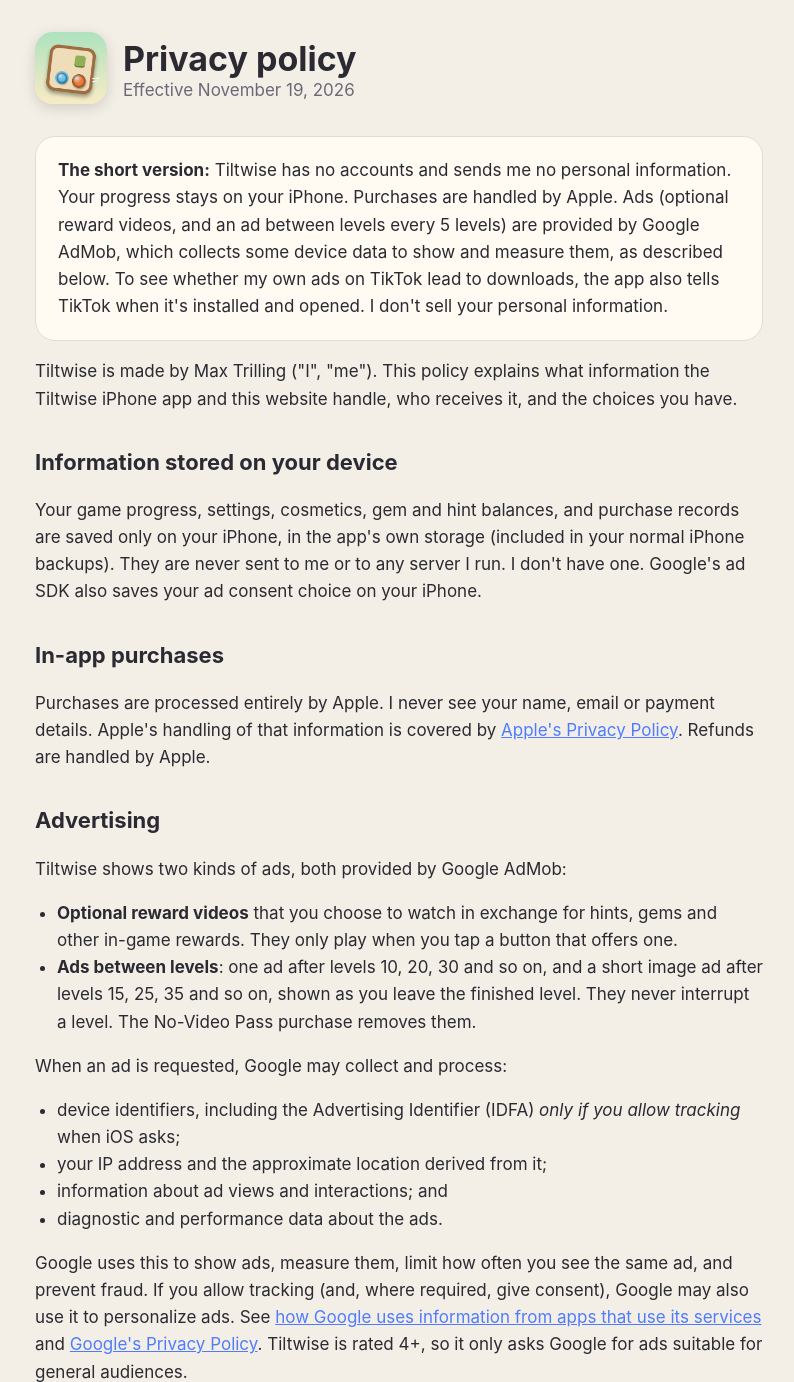
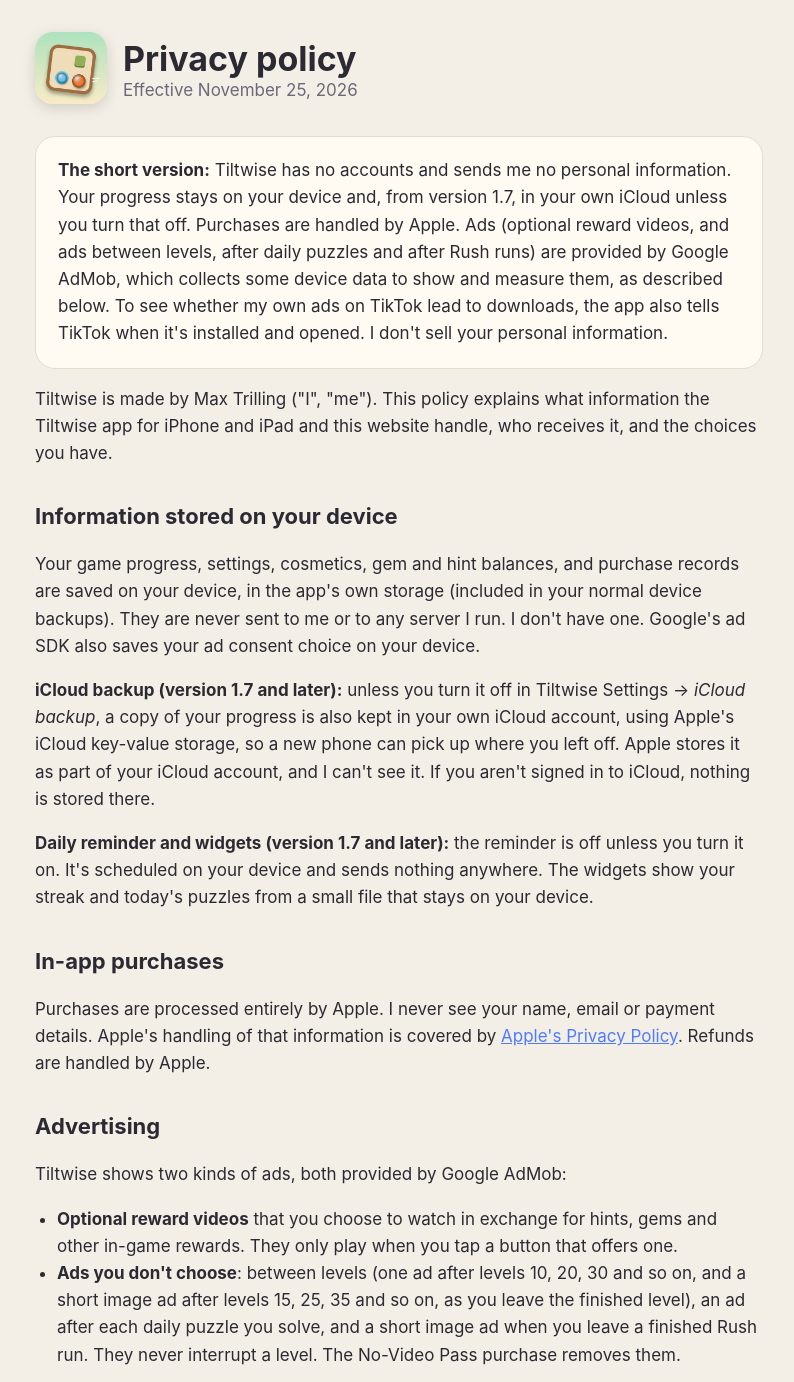
Before and after one commit to tiltwisegame/tiltwisegame.github.io, a plain HTML site: page privacy.html in a window 1280 px wide. Shown: the top 1382 px of the page, without its empty margins (241-1035 px from the left). Drawn offline with Linux system fonts and the light colour scheme.

Commit message:
Privacy policy: ads after daily puzzles and Rush, iCloud backup from 1.7

```diff
--- a/privacy.html
+++ b/privacy.html
@@ -11,17 +11,19 @@
 <main>
   <header>
     <a href="index.html"><img src="icon.png" alt="Tiltwise app icon"></a>
-    <div><h1>Privacy policy</h1><div class="muted">Effective November 19, 2026</div></div>
+    <div><h1>Privacy policy</h1><div class="muted">Effective November 25, 2026</div></div>
   </header>
 
   <div class="card">
-    <strong>The short version:</strong> Tiltwise has no accounts and sends me no personal information. Your progress stays on your iPhone. Purchases are handled by Apple. Ads (optional reward videos, and an ad between levels every 5 levels) are provided by Google AdMob, which collects some device data to show and measure them, as described below. To see whether my own ads on TikTok lead to downloads, the app also tells TikTok when it's installed and opened. I don't sell your personal information.
+    <strong>The short version:</strong> Tiltwise has no accounts and sends me no personal information. Your progress stays on your device and, from version 1.7, in your own iCloud unless you turn that off. Purchases are handled by Apple. Ads (optional reward videos, and ads between levels, after daily puzzles and after Rush runs) are provided by Google AdMob, which collects some device data to show and measure them, as described below. To see whether my own ads on TikTok lead to downloads, the app also tells TikTok when it's installed and opened. I don't sell your personal information.
   </div>
 
-  <p>Tiltwise is made by Max Trilling ("I", "me"). This policy explains what information the Tiltwise iPhone app and this website handle, who receives it, and the choices you have.</p>
+  <p>Tiltwise is made by Max Trilling ("I", "me"). This policy explains what information the Tiltwise app for iPhone and iPad and this website handle, who receives it, and the choices you have.</p>
 
   <h2>Information stored on your device</h2>
-  <p>Your game progress, settings, cosmetics, gem and hint balances, and purchase records are saved only on your iPhone, in the app's own storage (included in your normal iPhone backups). They are never sent to me or to any server I run. I don't have one. Google's ad SDK also saves your ad consent choice on your iPhone.</p>
+  <p>Your game progress, settings, cosmetics, gem and hint balances, and purchase records are saved on your device, in the app's own storage (included in your normal device backups). They are never sent to me or to any server I run. I don't have one. Google's ad SDK also saves your ad consent choice on your device.</p>
+  <p><strong>iCloud backup (version 1.7 and later):</strong> unless you turn it off in Tiltwise Settings → <em>iCloud backup</em>, a copy of your progress is also kept in your own iCloud account, using Apple's iCloud key-value storage, so a new phone can pick up where you left off. Apple stores it as part of your iCloud account, and I can't see it. If you aren't signed in to iCloud, nothing is stored there.</p>
+  <p><strong>Daily reminder and widgets (version 1.7 and later):</strong> the reminder is off unless you turn it on. It's scheduled on your device and sends nothing anywhere. The widgets show your streak and today's puzzles from a small file that stays on your device.</p>
 
   <h2>In-app purchases</h2>
   <p>Purchases are processed entirely by Apple. I never see your name, email or payment details. Apple's handling of that information is covered by <a href="https://www.apple.com/legal/privacy/">Apple's Privacy Policy</a>. Refunds are handled by Apple.</p>
@@ -30,7 +32,7 @@
   <p>Tiltwise shows two kinds of ads, both provided by Google AdMob:</p>
   <ul>
     <li><strong>Optional reward videos</strong> that you choose to watch in exchange for hints, gems and other in-game rewards. They only play when you tap a button that offers one.</li>
-    <li><strong>Ads between levels</strong>: one ad after levels 10, 20, 30 and so on, and a short image ad after levels 15, 25, 35 and so on, shown as you leave the finished level. They never interrupt a level. The No-Video Pass purchase removes them.</li>
+    <li><strong>Ads you don't choose</strong>: between levels (one ad after levels 10, 20, 30 and so on, and a short image ad after levels 15, 25, 35 and so on, as you leave the finished level), an ad after each daily puzzle you solve, and a short image ad when you leave a finished Rush run. They never interrupt a level. The No-Video Pass purchase removes them.</li>
   </ul>
   <p>When an ad is requested, Google may collect and process:</p>
   <ul>
@@ -44,7 +46,7 @@
   <ul>
     <li><strong>Tracking:</strong> iOS asks whether Tiltwise may track you. Your answer applies to both Google and TikTok. You can change your answer any time in iPhone Settings → Privacy &amp; Security → Tracking. The game works exactly the same either way.</li>
     <li><strong>Consent and opt-out:</strong> Where the law requires it (for example in the EEA, the UK, Switzerland and US states with privacy laws), Google's privacy message asks for your choice or lets you opt out. You can change it any time in Tiltwise Settings → Videos → <em>Ad privacy choices</em>.</li>
-    <li><strong>Fewer ads:</strong> Turning off Settings → Videos → <em>Optional video offers</em> hides every reward video offer. The ads between levels still play unless you have the No-Video Pass.</li>
+    <li><strong>Fewer ads:</strong> Turning off Settings → Videos → <em>Optional video offers</em> hides every reward video offer. The ads you don't choose still play unless you have the No-Video Pass.</li>
   </ul>
 
   <h2>Measuring Tiltwise's own ads on TikTok</h2>
@@ -71,7 +73,7 @@
   <p>Tiltwise is a general-audience game and is not directed at children under 13. I don't knowingly collect personal information from anyone, and ads are limited to content suitable for general audiences. If you're a parent or guardian and have a question or request about your child, email me.</p>
 
   <h2>Deleting your data</h2>
-  <p>Settings → <em>Reset progress</em> erases your progress, cosmetics, gems and settings on that iPhone. Deleting the app removes everything Tiltwise stored, including Google's saved consent choice. One-time purchases (Starter Pack, No-Video Pass) can be restored afterwards from the Gem Store. To reset the Advertising Identifier, use iPhone Settings → Privacy &amp; Security → Tracking.</p>
+  <p>Settings → <em>Reset progress</em> erases your progress, cosmetics, gems and settings on that device, and (from version 1.7, with iCloud backup on) in your iCloud copy. Deleting the app removes everything Tiltwise stored on the device, including Google's saved consent choice, but leaves the iCloud copy so it's there if you reinstall. To erase that too, use Reset progress before deleting the app. One-time purchases (Starter Pack, No-Video Pass) can be restored afterwards from the Gem Store. To reset the Advertising Identifier, use iPhone Settings → Privacy &amp; Security → Tracking.</p>
 
   <h2>Changes</h2>
   <p>If this policy changes, the new version will be posted on this page with a new effective date. If a change affects what information is collected or shared, the app's App Store privacy details will be updated too.</p>
```
